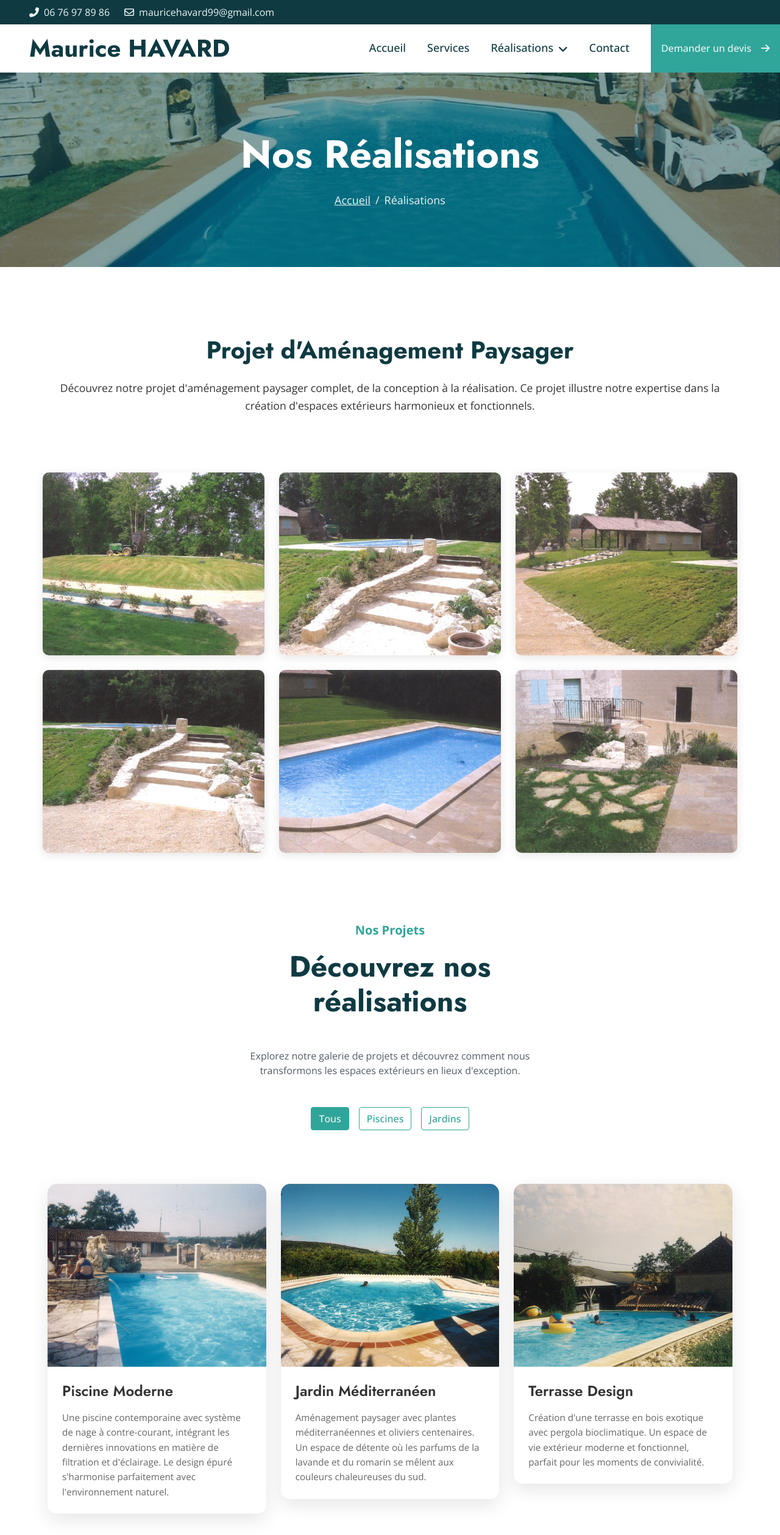
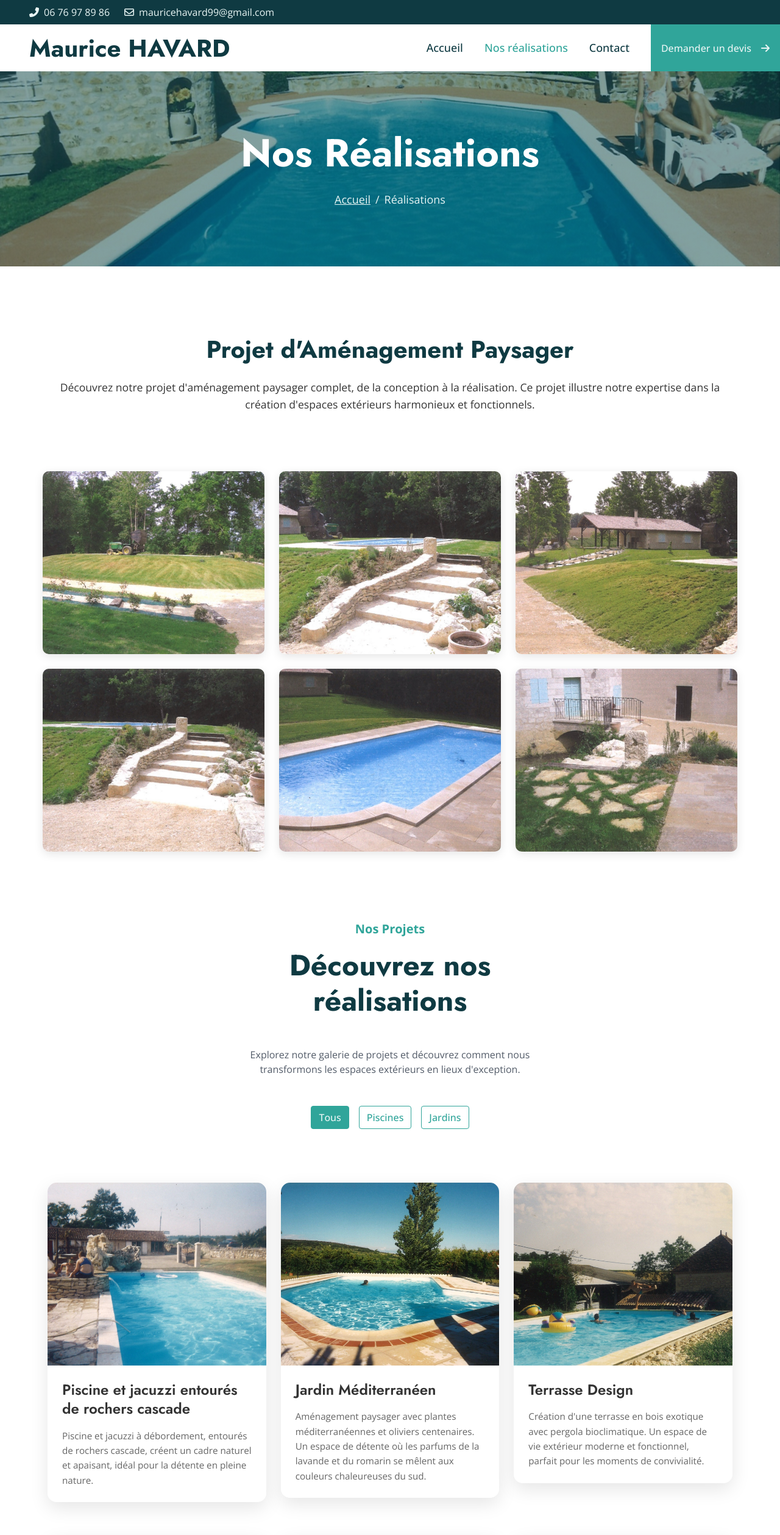
Before and after one commit to MargotRasamy/maurice-havard, a React (Create React App) app: page /maurice-havard/projects in a window 1280 px wide. Shown: the top 2518 px of the page at 61% size. Built offline with nearby package versions, Linux system fonts and the light colour scheme; no server answers.

Commit message:
Hide services page

```diff
--- a/src/App.js
+++ b/src/App.js
@@ -35,7 +35,6 @@ function App() {
           <Navbar />
           <Routes>
             <Route path="/" element={<Home />} />
-            <Route path="/services" element={<Services />} />
             <Route path="/projects" element={<Projects />} />
             <Route path="/contact" element={<Contact />} />
             <Route path="/quote" element={<Quote />} />
--- a/src/components/Navbar.js
+++ b/src/components/Navbar.js
@@ -34,15 +34,17 @@ function Navbar() {
         <div className="collapse navbar-collapse" id="navbarCollapse">
           <div className="navbar-nav ms-auto p-4 p-lg-0">
             <Link to="/" className={`nav-item nav-link ${location.pathname === '/' ? 'active' : ''}`}>Accueil</Link>
-            <Link to="/services" className={`nav-item nav-link ${location.pathname === '/services' ? 'active' : ''}`}>Services</Link>
+            {/* <Link to="/services" className={`nav-item nav-link ${location.pathname === '/services' ? 'active' : ''}`}>Services</Link> */}
+
+            <Link to="/projects" className={`nav-item nav-link ${location.pathname === '/projects' ? 'active' : ''}`}>Nos réalisations</Link>
 
             {/* Pages Dropdown */}
-            <div className="nav-item dropdown">
+            {/* <div className="nav-item dropdown">
               <a href="#" className={`nav-link dropdown-toggle ${['/404'].includes(location.pathname) ? 'active' : ''}`} data-bs-toggle="dropdown">Réalisations</a>
               <div className="dropdown-menu bg-light m-0">
                 <Link to="/projects" className={`dropdown-item ${location.pathname === '/projects' ? 'active' : ''}`}>Réalisations diverses</Link>
               </div>
-            </div>
+            </div> */}
 
             <Link to="/contact" className={`nav-item nav-link ${location.pathname === '/contact' ? 'active' : ''}`}>Contact</Link>
             <Link to="/quote" className="btn btn-primary ctaBtn py-2 px-3 rounded-0 d-none d-lg-block"><span>Demander un devis<i className="fa fa-arrow-right ms-3"></i></span></Link>
--- a/src/components/ProjectShowcase/ProjectShowcase.js
+++ b/src/components/ProjectShowcase/ProjectShowcase.js
@@ -34,9 +34,9 @@ const PROJECTS_DATA = [
   {
     id: 1,
     image: project1,
-    title: "Piscine Moderne",
+    title: "Piscine et jacuzzi entourés de rochers cascade",
     category: PROJECT_CATEGORIES.POOLS,
-    description: "Une piscine contemporaine avec système de nage à contre-courant, intégrant les dernières innovations en matière de filtration et d'éclairage. Le design épuré s'harmonise parfaitement avec l'environnement naturel."
+    description: "Piscine et jacuzzi à débordement, entourés de rochers cascade, créent un cadre naturel et apaisant, idéal pour la détente en pleine nature."
   },
   {
     id: 2,
```
